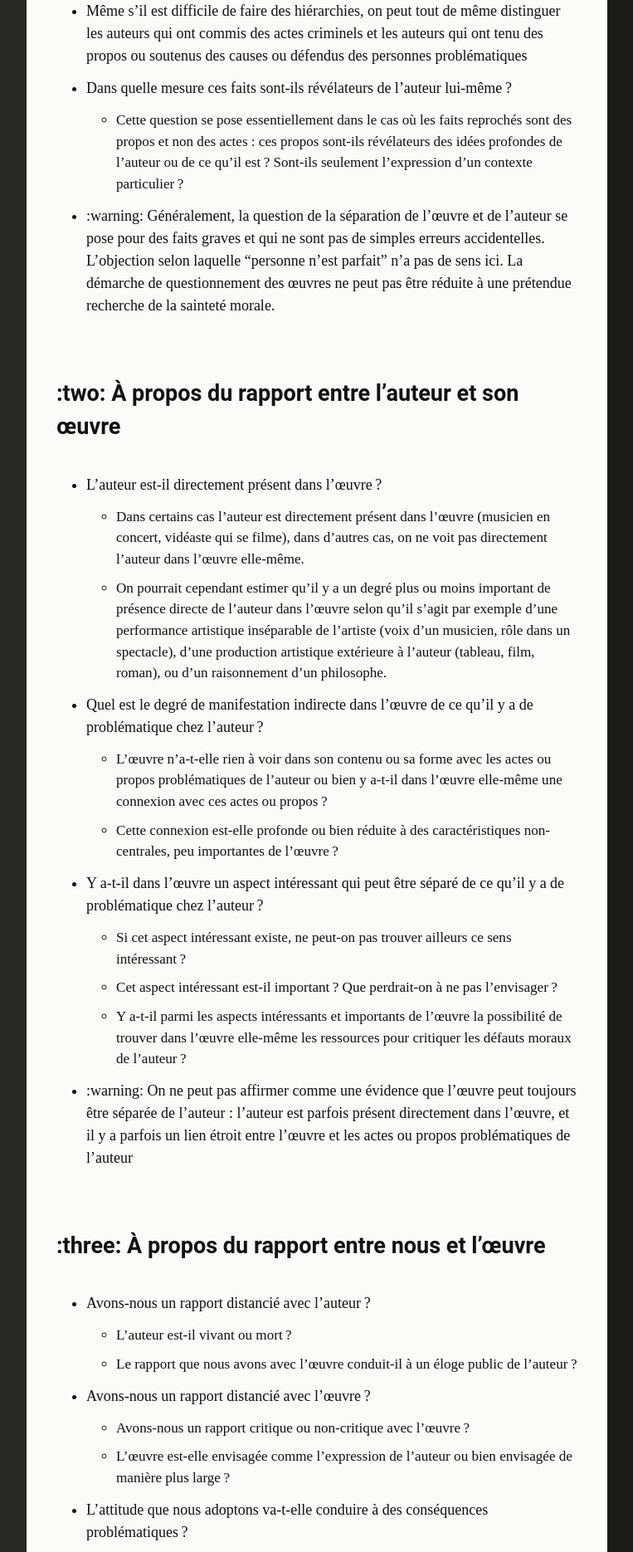
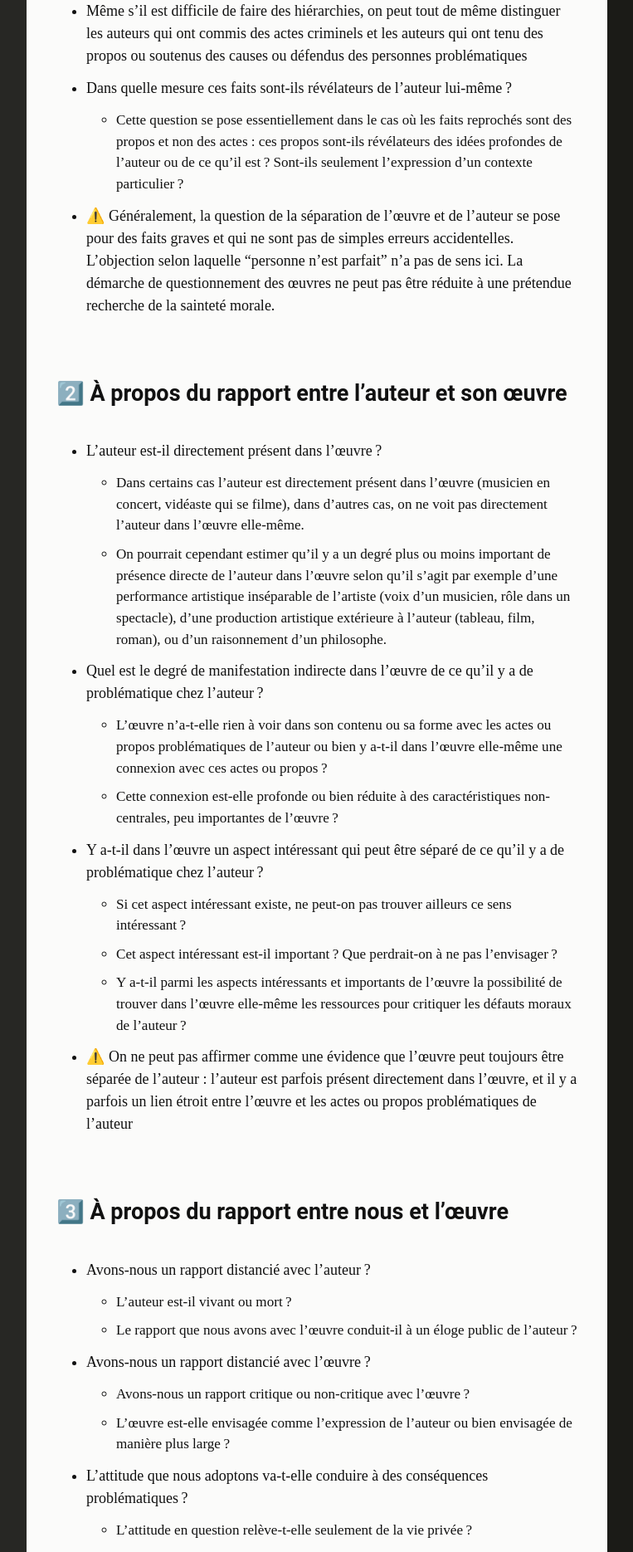
Before and after one commit to eyssette/Blog, a Jekyll site: the page built from _posts/2022-07-04-séparer-l-oeuvre-de-l-auteur.md, in a window 1280 px wide. Shown: the part 965-2835 px from the top of the page at 83% size, without its empty margins (388-1151 px from the left). Built offline with Jekyll 4.4.1, drawn with Linux system fonts in a browser that asks for light colours; nearby versions of some CDN libraries; some web fonts are replaced; comment, search, counter and statistics services are not loaded.

Commit message:
Update 2022-07-04-séparer-l-oeuvre-de-l-auteur.md

```diff
--- a/_posts/2022-07-04-séparer-l-oeuvre-de-l-auteur.md
+++ b/_posts/2022-07-04-séparer-l-oeuvre-de-l-auteur.md
@@ -12,34 +12,34 @@ Face à cette diversité, on pourrait justifier d'adopter la même attitude pour
 
 ## 1️⃣ À propos des faits reprochés à l'auteur
 
--   Quelle est la gravité  des faits en question ?
-  -   Même s'il est difficile de faire des hiérarchies, on peut tout de même distinguer  les auteurs qui ont commis des actes criminels et les auteurs qui ont tenu des  propos ou soutenus des causes ou défendus des personnes problématiques
+-   Quelle est la gravité des faits en question ?
+  - Même s'il est difficile de faire des hiérarchies, on peut tout de même distinguer les auteurs qui ont commis des actes criminels et les auteurs qui ont tenu des propos ou soutenus des causes ou défendus des personnes problématiques
 - Dans quelle mesure ces faits sont-ils révélateurs de l'auteur lui-même ?
-  - Cette question se pose essentiellement dans le cas où les faits reprochés sont des propos et non des actes : ces propos sont-ils révélateurs des idées profondes  de l'auteur ou de ce qu'il est ? Sont-ils seulement l'expression d'un contexte particulier ?
-- :warning:  Généralement, la question de la séparation de l'œuvre et de l'auteur se pose pour des faits graves et qui ne sont pas de simples erreurs accidentelles. L'objection selon laquelle “personne n'est parfait” n'a pas de sens ici. La démarche de questionnement des œuvres ne peut pas être réduite à une prétendue recherche de la sainteté morale.
+  - Cette question se pose essentiellement dans le cas où les faits reprochés sont des propos et non des actes : ces propos sont-ils révélateurs des idées profondes de l'auteur ou de ce qu'il est ? Sont-ils seulement l'expression d'un contexte particulier ?
+- ⚠️ Généralement, la question de la séparation de l'œuvre et de l'auteur se pose pour des faits graves et qui ne sont pas de simples erreurs accidentelles. L'objection selon laquelle “personne n'est parfait” n'a pas de sens ici. La démarche de questionnement des œuvres ne peut pas être réduite à une prétendue recherche de la sainteté morale.
 
-## :two: À propos du  rapport entre l'auteur  et son œuvre
+## 2️⃣ À propos du rapport entre l'auteur et son œuvre
 
-- L'auteur est-il  directement présent dans l'œuvre ?
-  -   Dans certains cas l'auteur est directement présent dans l'œuvre (musicien en concert, vidéaste qui se filme), dans d'autres cas, on ne voit pas directement l'auteur dans l'œuvre elle-même.
+- L'auteur est-il directement présent dans l'œuvre ?
+  - Dans certains cas l'auteur est directement présent dans l'œuvre (musicien en concert, vidéaste qui se filme), dans d'autres cas, on ne voit pas directement l'auteur dans l'œuvre elle-même.
   - On pourrait cependant estimer qu'il y a un degré plus ou moins important de présence directe de l'auteur dans l'œuvre selon qu'il s'agit par exemple d'une performance artistique inséparable de l'artiste (voix d'un musicien, rôle dans un spectacle), d'une production artistique extérieure à l'auteur (tableau, film, roman), ou d'un raisonnement d'un philosophe.
-- Quel est le degré de manifestation indirecte  dans l'œuvre de ce qu'il y a de problématique chez l'auteur ?
+- Quel est le degré de manifestation indirecte dans l'œuvre de ce qu'il y a de problématique chez l'auteur ?
   - L'œuvre n'a-t-elle rien à voir dans son contenu ou sa forme avec les actes ou propos problématiques de l'auteur ou bien y a-t-il dans l'œuvre elle-même une connexion avec ces actes ou propos ?
   - Cette connexion est-elle profonde ou bien réduite à des caractéristiques non-centrales, peu importantes de l'œuvre ?
--  Y a-t-il dans l'œuvre un aspect   intéressant qui peut être séparé de ce qu'il y a de problématique chez l'auteur ?
+-  Y a-t-il dans l'œuvre un aspect intéressant qui peut être séparé de ce qu'il y a de problématique chez l'auteur ?
    - Si cet aspect intéressant existe, ne peut-on pas trouver ailleurs ce sens intéressant ?
    - Cet aspect intéressant est-il important ? Que perdrait-on à ne pas l'envisager ?
    - Y a-t-il parmi les aspects intéressants et importants de l'œuvre la possibilité de trouver dans l'œuvre elle-même les ressources pour critiquer les défauts moraux de l'auteur ?
-- :warning: On ne peut pas affirmer comme une évidence que l'œuvre peut toujours être séparée de l'auteur : l'auteur est parfois présent directement dans l'œuvre, et il y a parfois un lien étroit entre l'œuvre et les actes ou propos problématiques de l'auteur
+- ⚠️ On ne peut pas affirmer comme une évidence que l'œuvre peut toujours être séparée de l'auteur : l'auteur est parfois présent directement dans l'œuvre, et il y a parfois un lien étroit entre l'œuvre et les actes ou propos problématiques de l'auteur
 
-## :three: À propos du  rapport entre  nous et l'œuvre
+## 3️⃣ À propos du rapport entre nous et l'œuvre
 
-- Avons-nous un rapport  distancié avec l'auteur ?
-     -   L'auteur est-il vivant ou mort ?
+- Avons-nous un rapport distancié avec l'auteur ?
+     - L'auteur est-il vivant ou mort ?
      - Le rapport que nous avons avec l'œuvre conduit-il à un éloge public de l'auteur ?
 - Avons-nous un rapport distancié avec l'œuvre ?
   - Avons-nous un rapport critique ou non-critique avec l'œuvre ?
   - L'œuvre est-elle envisagée comme l'expression de l'auteur ou bien envisagée de manière plus large ?
-- L'attitude que nous adoptons  va-t-elle conduire à des conséquences problématiques ?
+- L'attitude que nous adoptons va-t-elle conduire à des conséquences problématiques ?
   - L'attitude en question relève-t-elle seulement de la vie privée ?
   - Notre attitude va-t-elle avoir des effets sur nous ou sur les autres et conduire à renforcer ou banaliser des jugements ou comportements problématiques ?
```
